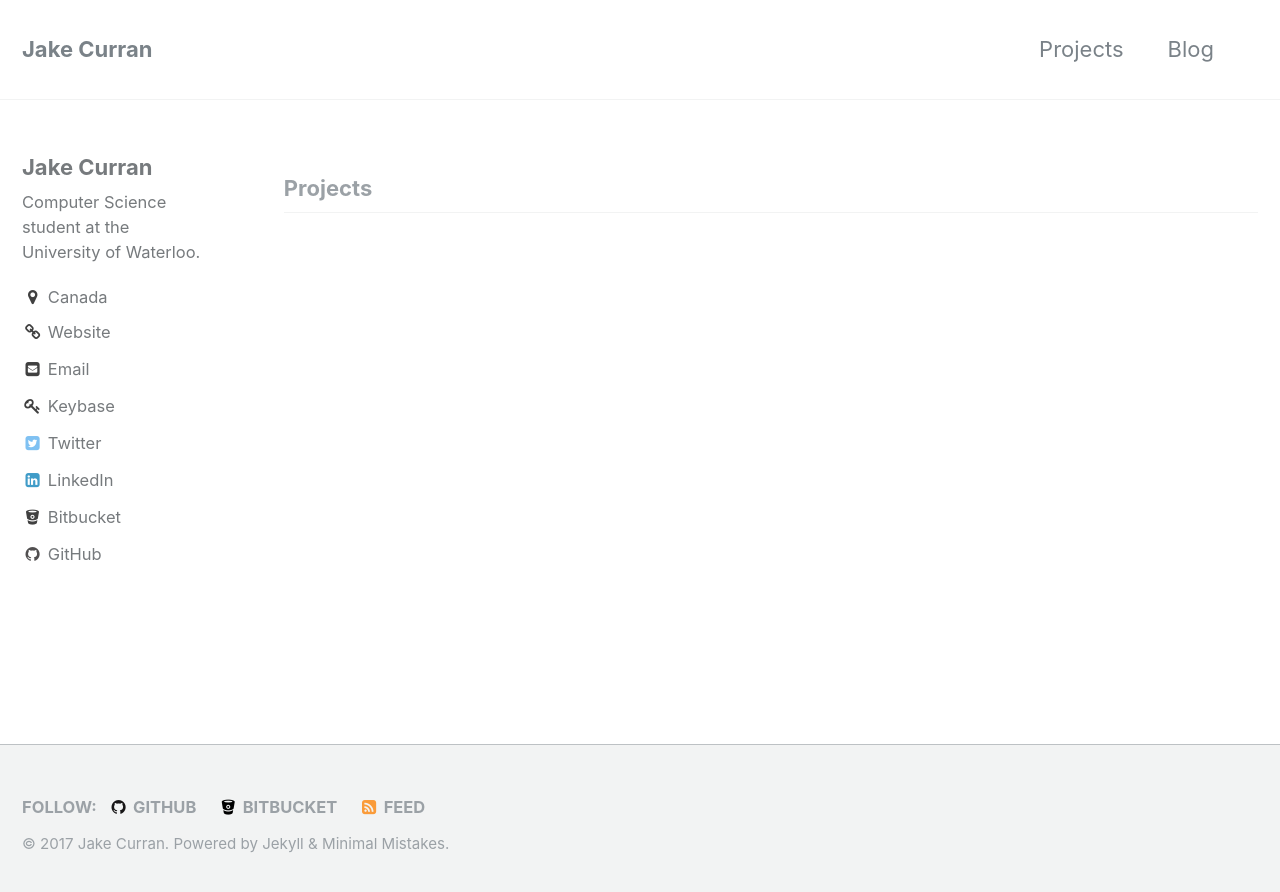
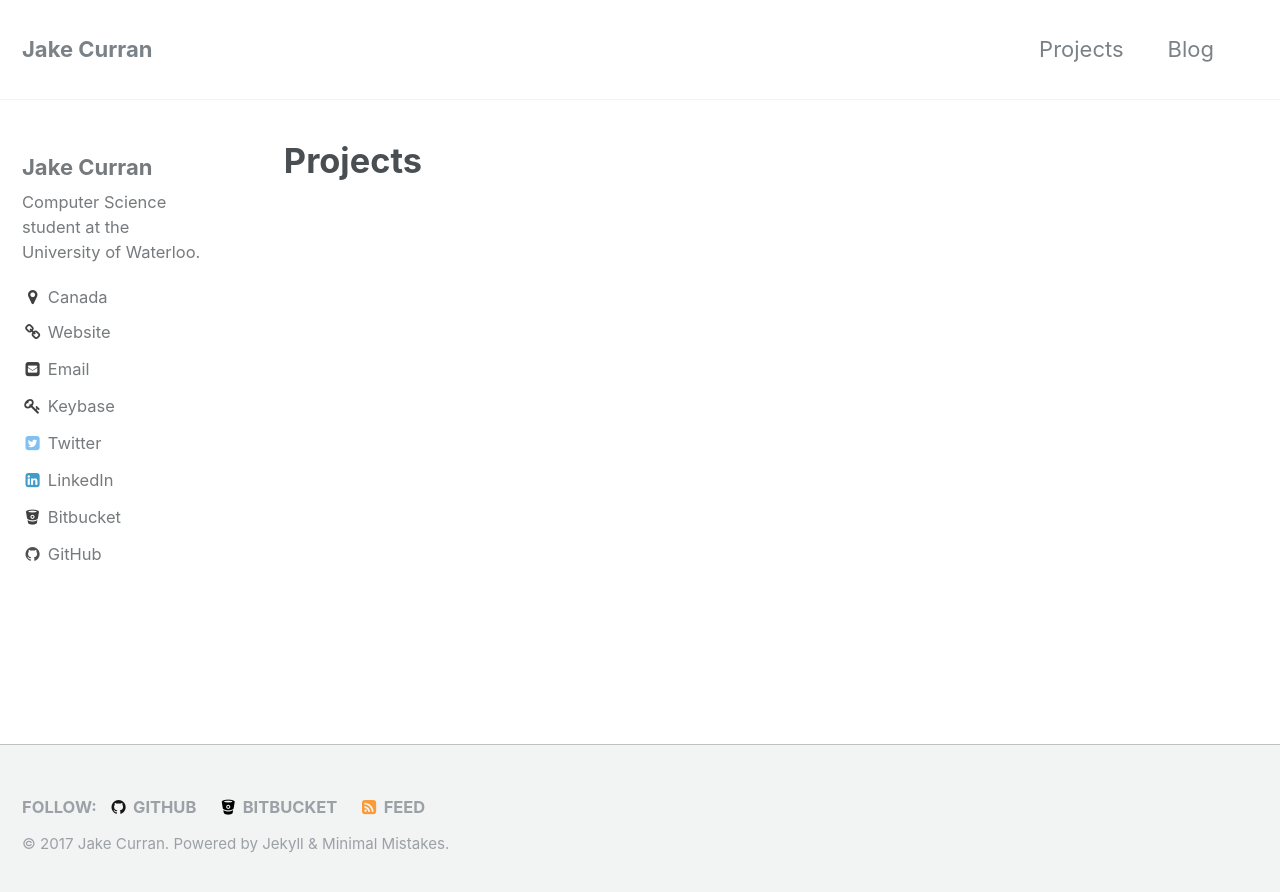
Before and after one commit to jakecurran/jakecurran.github.io, a Jekyll site: the page built from _pages/projects.md, in a window 1280 px wide. Shown: the top 892 px of the page. Built offline with Jekyll 4.4.1, drawn with Linux system fonts in a browser that asks for light colours.

Commit message:
Use MD for projects page

```diff
--- a/_pages/projects.html
+++ b/_pages/projects.md
@@ -1,7 +1,6 @@
 ---
 layout: archive
+title: Projects
 permalink: /projects
 author_profile: true
 ---
-
-<h3 class="archive__subtitle">{{ "Projects" }}</h3>
```
